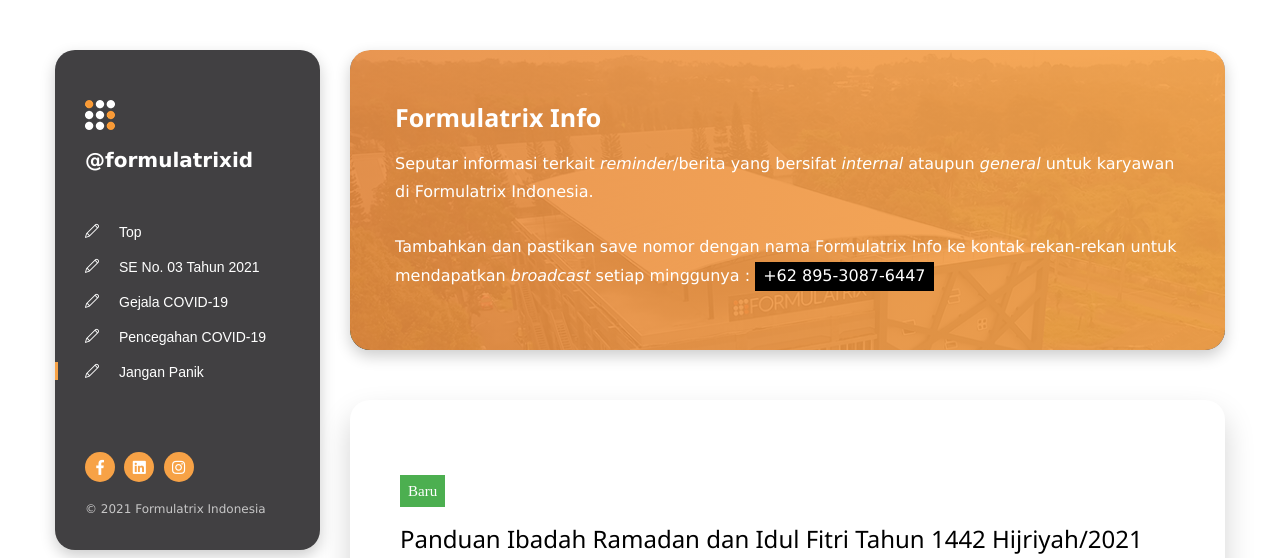
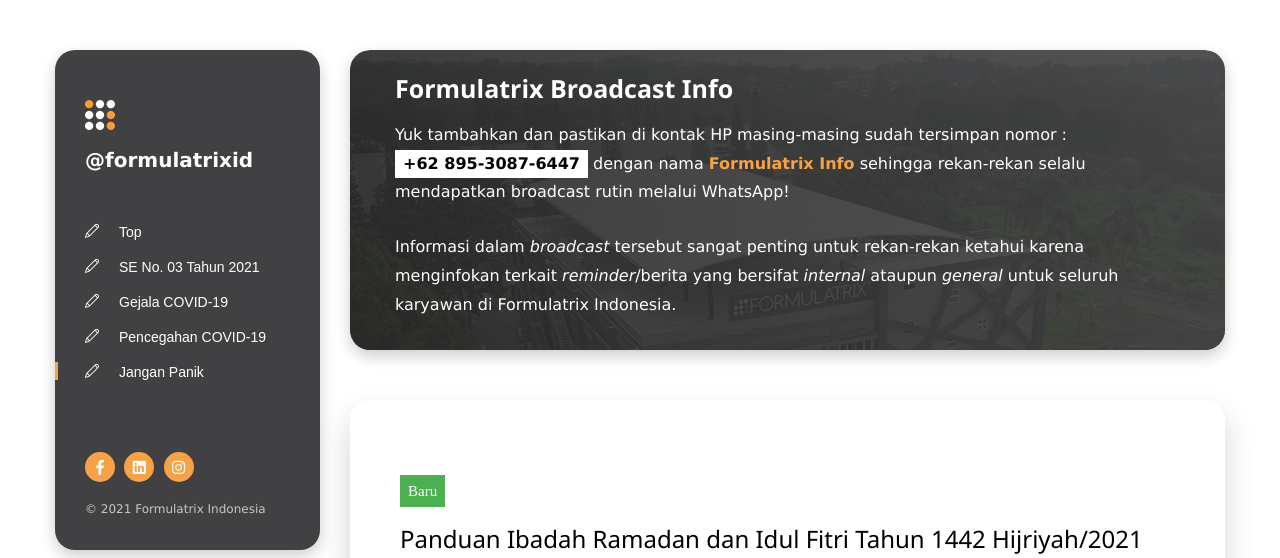
Before and after one commit to mwahidfajar/SIK-Formulatrix-V1.0, a PHP site: page / in a window 1280 px wide. Shown: the top 558 px of the page. Run offline with PHP 8.4, Linux system fonts and the light colour scheme.

Commit message:
Update Header Info

```diff
--- a/css/style.css
+++ b/css/style.css
@@ -945,7 +945,7 @@ section.padding-60 {
 .overlay {
   border-radius: 20px;
   /* background: #414042; */
-  background-image: linear-gradient(to right, #e88c40 , #f7a246);
+  background-image: linear-gradient(to right, #292929 , #404040);
   left: 0;
   top: 0;
   opacity: 0.9;
--- a/index.html
+++ b/index.html
@@ -77,10 +77,10 @@
 		<main class="content float-right">
 			<section class="hero background parallax shadow-dark d-flex align-items-center" id="home" data-image-src="./images/heroimg.jpg">
 				<div class="cta mx-5 mt-1">
-					<h1 class="mt-0 mb-4"><b>Formulatrix Info</b><span class="dot"></span></h1>
-					<p class="mb-1">Seputar informasi terkait <i>reminder</i>/berita yang bersifat <i>internal</i> ataupun <i>general</i> untuk karyawan di Formulatrix Indonesia.</p>
+					<h1 class="mt-0 mb-4"><b>Formulatrix Broadcast Info</b><span class="dot"></span></h1>
+					<p class="mb-1">Yuk tambahkan dan pastikan di kontak HP masing-masing sudah tersimpan nomor : <span class="w3-tag w3-white"><b>+62 895-3087-6447</b></span> dengan nama <b style="color: #f7a246;">Formulatrix Info</b> sehingga rekan-rekan selalu mendapatkan broadcast rutin melalui WhatsApp!</p>
 					<br>
-					<p class="mb-1">Tambahkan dan pastikan save nomor dengan nama Formulatrix Info ke kontak rekan-rekan untuk mendapatkan <i>broadcast</i> setiap minggunya : <span class="w3-tag w3-black">+62 895-3087-6447</span></p>
+					<p class="mb-1">Informasi dalam <i>broadcast</i> tersebut sangat penting untuk rekan-rekan ketahui karena menginfokan terkait <i>reminder</i>/berita yang bersifat <i>internal</i> ataupun <i>general</i> untuk seluruh karyawan di Formulatrix Indonesia.</p>
 					<!-- <a href="www.formulatrix.com" target="_blank" class="btn btn-default btn-lg mr-3"><i class="icon-grid"></i>Official Website</a> -->
 					<div class="spacer d-md-none d-lg-none d-sm-none" data-height="10"></div>
 				</div>
```
